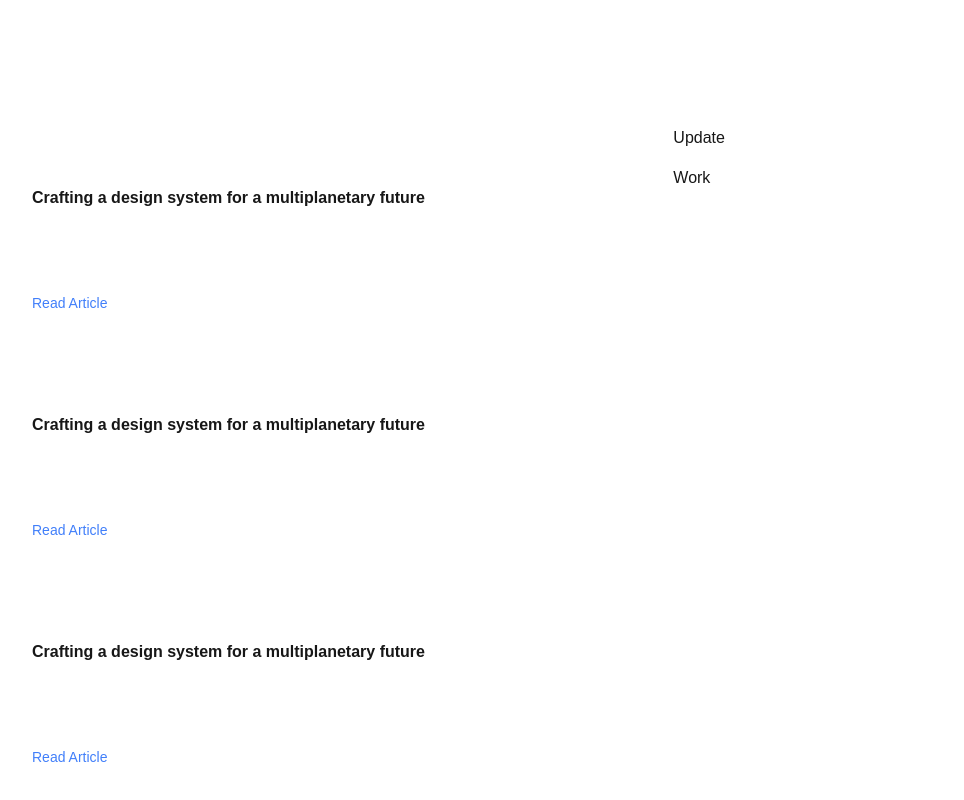
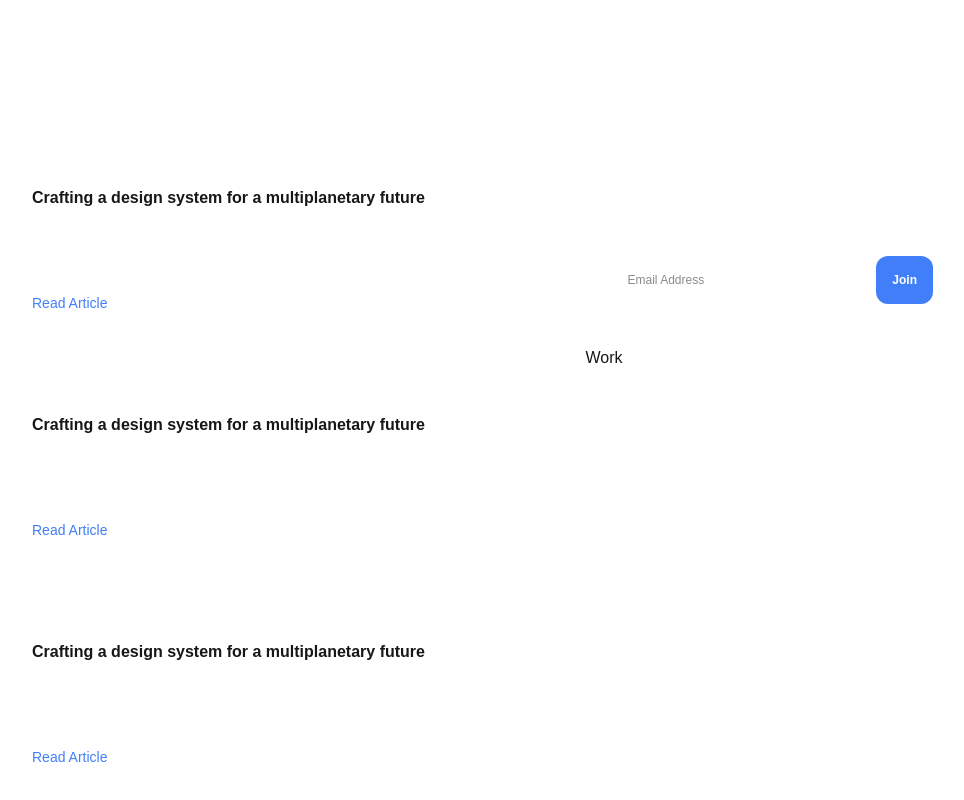
Before and after one commit to mmriz16/portfolio-latest, a Next.js app: page / in a window 1280 px wide. Shown: the part 720-1520 px from the top of the page, without its empty margins (145-1109 px from the left). Built offline with nearby package versions, Linux system fonts and the light colour scheme.

Commit message:
style(layout): adjust grid columns and spacing in home page
Refactor the layout grid to use 7:5 column ratio instead of 8:4 for better content balance
Add padding and styling to update component for improved visual hierarchy

```diff
--- a/src/app/page.tsx
+++ b/src/app/page.tsx
@@ -14,11 +14,11 @@ export default function Home() {
       <Hero />
       <Project />
       <Container>
-        <div className="grid grid-cols-12 gap-6">
-          <div className="col-span-8 w-full">
+        <div className="grid grid-cols-12 gap-4">
+          <div className="col-span-7 w-full">
             <Articles />
           </div>
-          <div className="col-span-4 gap-4 w-full flex flex-col">
+          <div className="col-span-5 gap-4 w-full flex flex-col pr-6">
             <Update />
             <Work />
           </div>
--- a/src/app/pages/home/update.tsx
+++ b/src/app/pages/home/update.tsx
@@ -2,8 +2,13 @@
 
 export default function Update() {
   return (
-    <div>
-      <h1>Update</h1>
+    <div className="p-6 border rounded-2xl border-white/10 gap-2.5 flex flex-col">
+      <h1 className="text-white font-semibold">Stay up to date</h1>
+      <p className="text-sm text-white/50 leading-[1.6]">Get notified when I publish something new, and unsubscribe at any time.</p>
+      <div className="flex items-center justify-center gap-2.5 mt-4">
+        <input type="email" placeholder="Email Address" className="text-xs w-full p-4 border border-white/5 bg-white/5 rounded-xl" />
+        <button className="bg-[#417ffa] text-white font-semibold p-4 rounded-xl text-xs">Join</button>
+      </div>
     </div>
   );
 }
```
